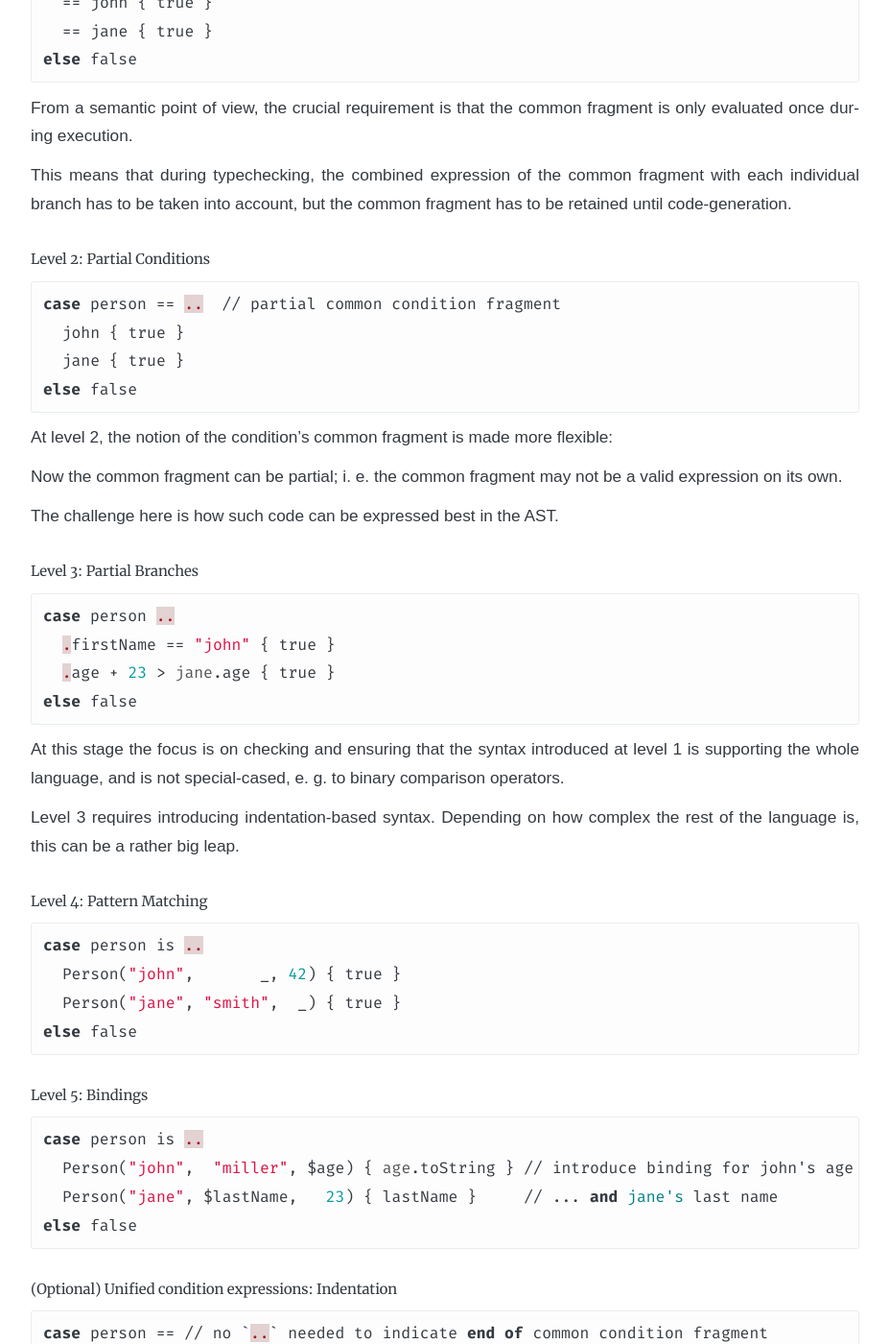
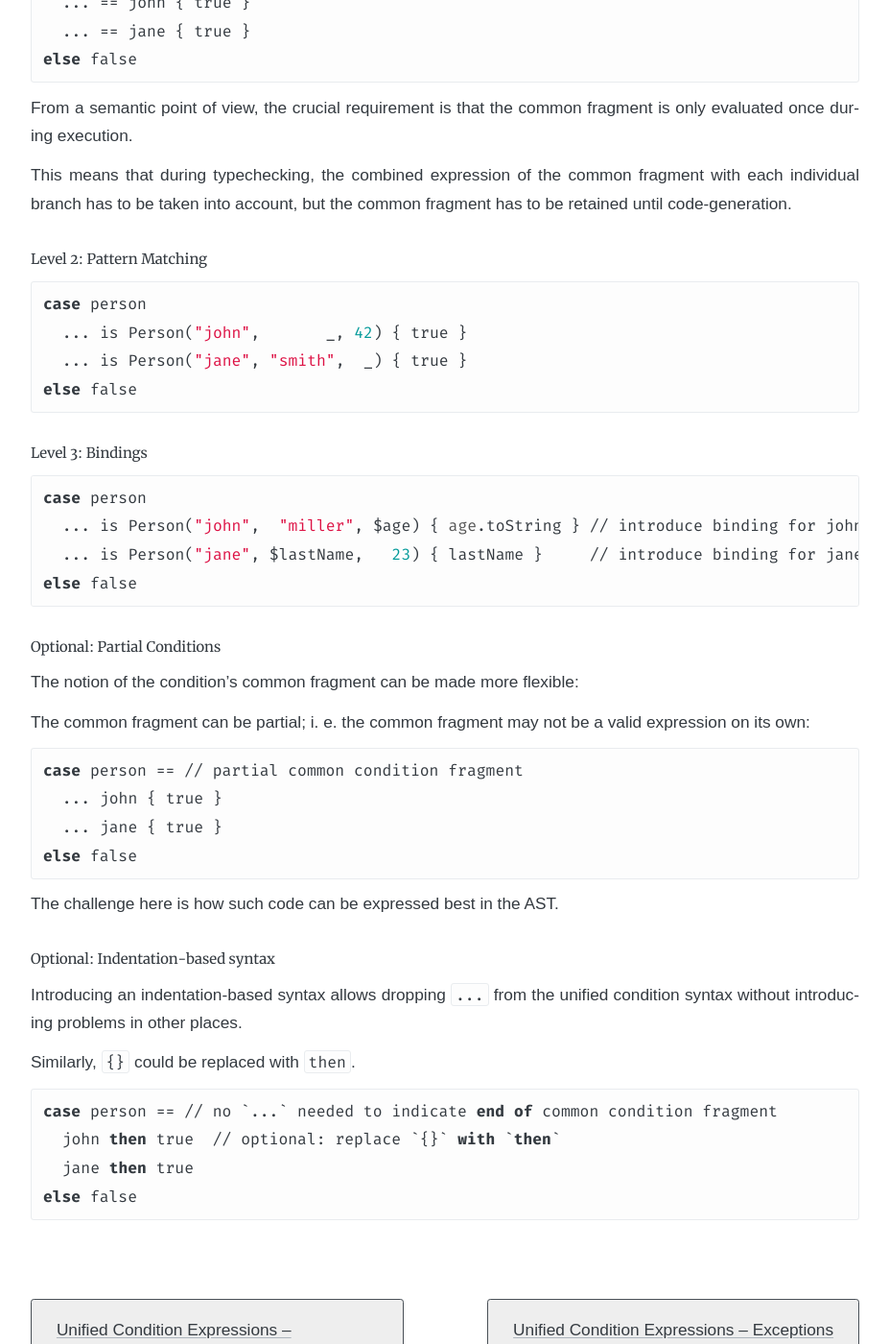
Before and after one commit to soc/soc.me, a Jekyll site: the page built from _languages/unified-condition-expressions-implementation.md, in a window 1280 px wide and 1400 px high, scrolled down 637 px. Shown: the whole window at 96% size, without its empty margins (176-1103 px from the left). Built offline with Jekyll 4.4.1, drawn with Linux system fonts in a browser that asks for light colours; some web fonts are replaced; some of the changed text lies outside the part shown.

````diff
--- a/_languages/unified-condition-expressions-implementation.md
+++ b/_languages/unified-condition-expressions-implementation.md
@@ -38,65 +38,52 @@
 common fragment has to be retained until code-generation.
 
 
-##### Level 2: Partial Conditions
+##### Level 2: Pattern Matching
 
 ```ml
-case person == ..  // partial common condition fragment
-  john { true }
-  jane { true }
+case person
+  ... is Person("john",       _, 42) { true }
+  ... is Person("jane", "smith",  _) { true }
 else false
 ```
 
-At level 2, the notion of the condition's common fragment is made more flexible:
 
-Now the common fragment can be partial; i. e. the common fragment may not be a valid
-expression on its own.
+##### Level 3: Bindings
+
+```ml
+case person
+  ... is Person("john",  "miller", $age) { age.toString } // introduce binding for john's age
+  ... is Person("jane", $lastName,   23) { lastName }     // introduce binding for jane's last name
+else false
+```
+
+
+##### Optional: Partial Conditions
+
+The notion of the condition's common fragment can be made more flexible:
+
+The common fragment can be partial; i. e. the common fragment may not be a valid expression on its own:
+
+```ml
+case person == // partial common condition fragment
+  ... john { true }
+  ... jane { true }
+else false
+```
 
 The challenge here is how such code can be expressed best in the AST.
 
 
-##### Level 3: Partial Branches
+##### Optional: Indentation-based syntax
+
+Introducing an indentation-based syntax allows dropping `...` from the unified condition syntax
+without introducing problems in other places.
+
+Similarly, `{}` could be replaced with `then`.
 
 ```ml
-case person ..
-  .firstName == "john" { true }
-  .age + 23 > jane.age { true }
-else false
-```
-
-At this stage the focus is on checking and ensuring that the syntax introduced
-at level 1 is supporting the whole language, and is not special-cased, e. g.
-to binary comparison operators.
-
-Level 3 requires introducing indentation-based syntax.
-Depending on how complex the rest of the language is, this can be a rather big leap.
-
-
-##### Level 4: Pattern Matching
-
-```ml
-case person is ..
-  Person("john",       _, 42) { true }
-  Person("jane", "smith",  _) { true }
-else false
-```
-
-
-##### Level 5: Bindings
-
-```ml
-case person is ..
-  Person("john",  "miller", $age) { age.toString } // introduce binding for john's age
-  Person("jane", $lastName,   23) { lastName }     // ... and jane's last name
-else false
-```
-
-
-##### (Optional) Unified condition expressions: Indentation
-
-```ml
-case person == // no `..` needed to indicate end of common condition fragment
-  john then true  // {} has been replaced with then
+case person == // no `...` needed to indicate end of common condition fragment
+  john then true  // optional: replace `{}` with `then`
   jane then true
 else false
 ```
````
Also changed, not shown: other parts of _languages/unified-condition-expressions-implementation.md (+6 -6 lines), _languages/unified-condition-expressions-comparison.md (added, +145 -0 lines), _languages/unified-condition-expressions-exceptions.md (+2 -0 lines), _languages/unified-condition-expressions.md (+18 -20 lines), index.md (+1 -0 lines).
